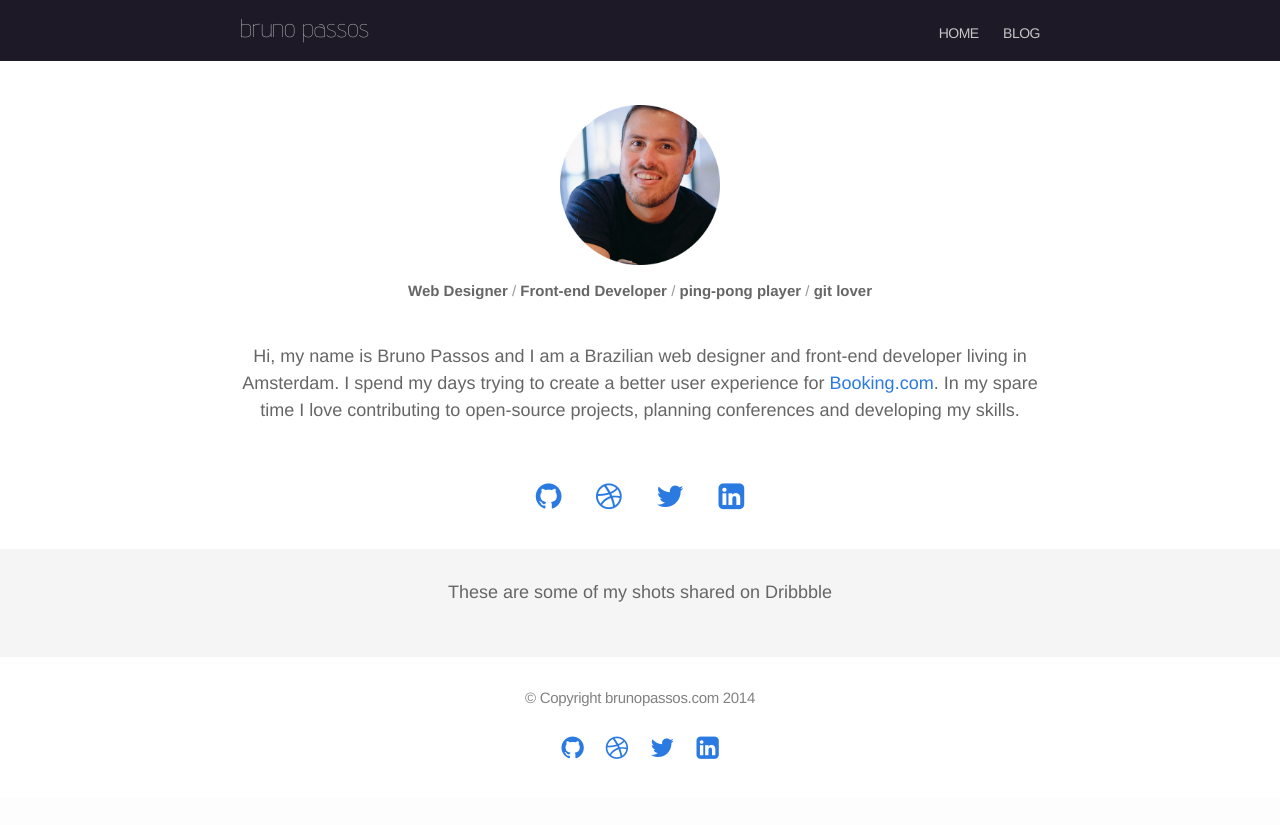
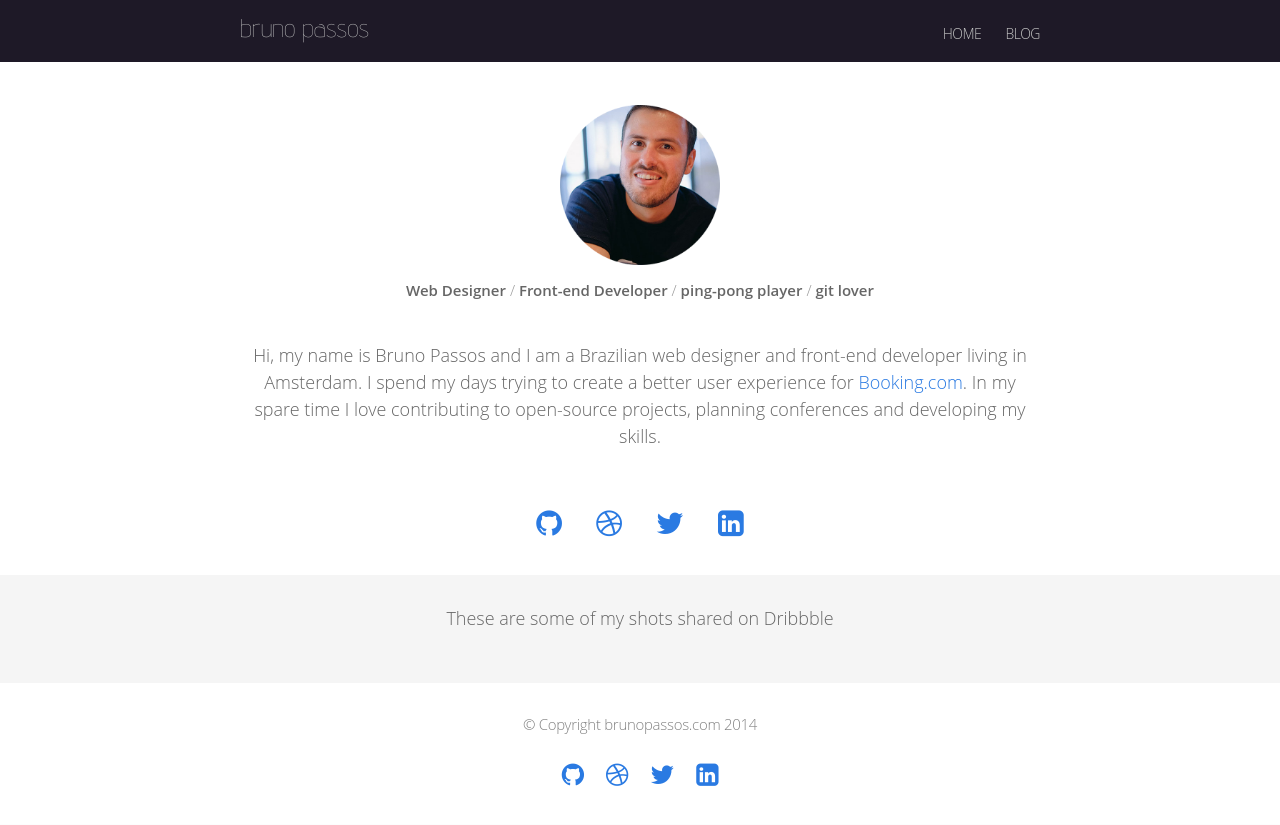
Before and after one commit to bpassos-zz/bpassos.github.io, a Jekyll site: the page built from index.html, in a window 1280 px wide and 900 px high. Shown: the top 825 px of the window. Built offline with Jekyll 4.4.1, drawn with Linux system fonts in a browser that asks for light colours; nearby versions of some CDN libraries.

Commit message:
Font opensans

```diff
--- a/css/main.css
+++ b/css/main.css
@@ -9,7 +9,7 @@
 html, body { height: 100%; }
 
 body {
-  font-family: Helvetica, Arial, sans-serif;
+  font-family: 'Open sans', Helvetica, Arial, sans-serif;
   font-size: 16px;
   line-height: 1.5;
   font-weight: 300;
```
